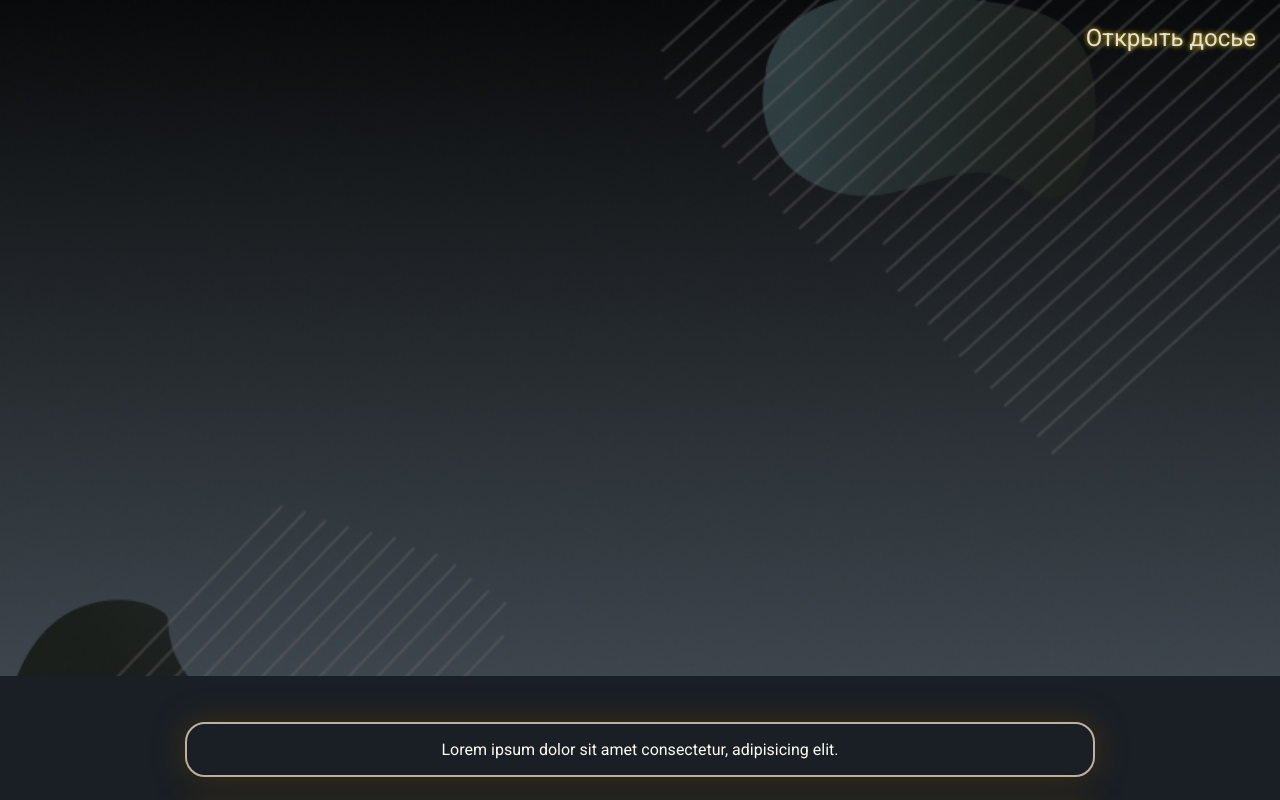
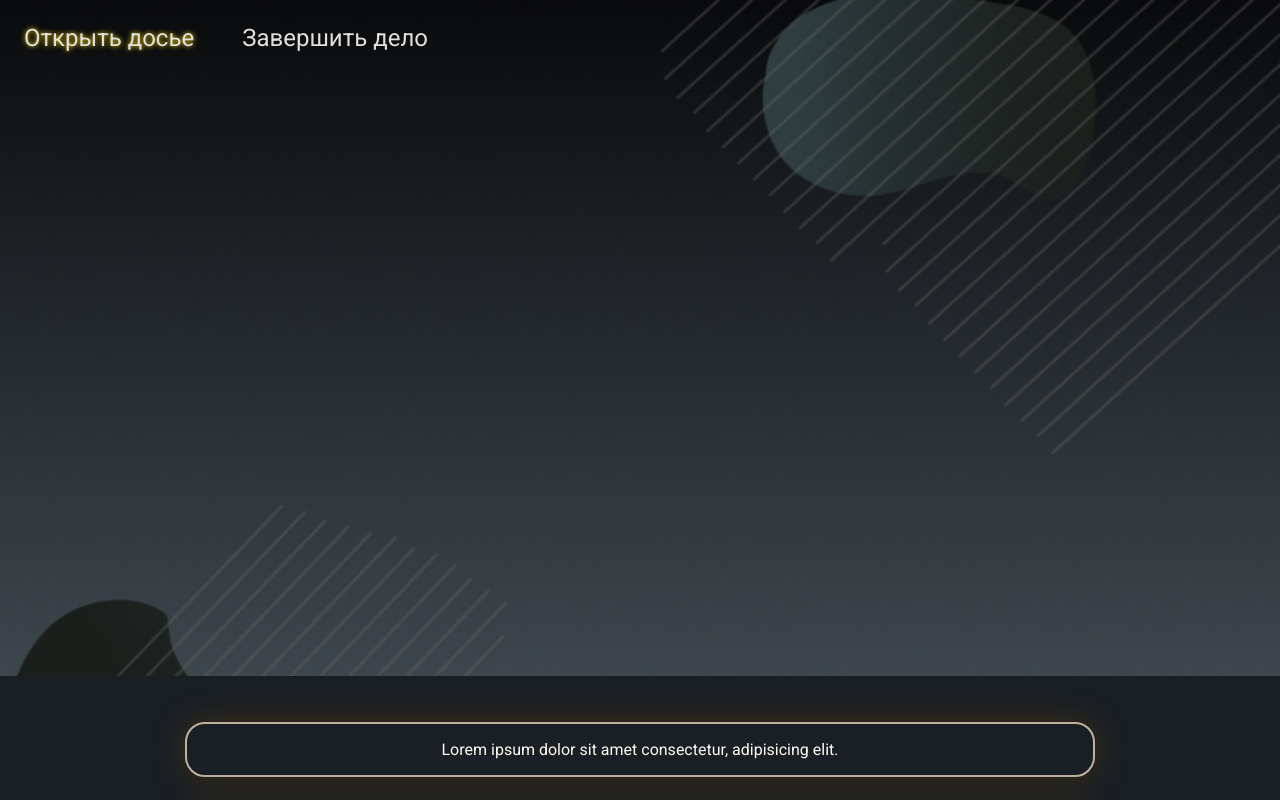
Before and after one commit to RedaAbuKhamdi/interrogation, a website: page static/main_interface.html in a window 1280 px wide. Shown: the top 800 px of the page. Drawn offline with nearby package versions, Linux system fonts and the light colour scheme; no server answers.

Commit message:
Добавлена кнопка для завершения дела

```diff
--- a/static/css/main_interface_style.css
+++ b/static/css/main_interface_style.css
@@ -141,12 +141,16 @@
         margin: 20px;
     }
 }
-#case-open{
+.navbar{
+    display: flex;
+    flex-direction: row;
+}
+.nav-item{
     font-size: 18pt;
     text-align: right;
     padding: 1em;
 }
-#case-open:hover{
+.nav-item:hover{
     cursor: pointer;
     text-shadow: 0 0 5px gold;
 }
--- a/static/main_interface.html
+++ b/static/main_interface.html
@@ -17,7 +17,10 @@
 <body>
     <div class="content">
         <section class="dialogue-section">
-            <div id="case-open" onclick="show_case()">Открыть досье</div>
+            <div class="navbar">
+                <div id="case-open" class="nav-item" onclick="show_case()">Открыть досье</div>
+                <div id="end-game" class="nav-item">Завершить дело</div>
+            </div>
             <div id="dialogue-container">
             </div>
             <div class="choices-container" id="choices-container">
```
